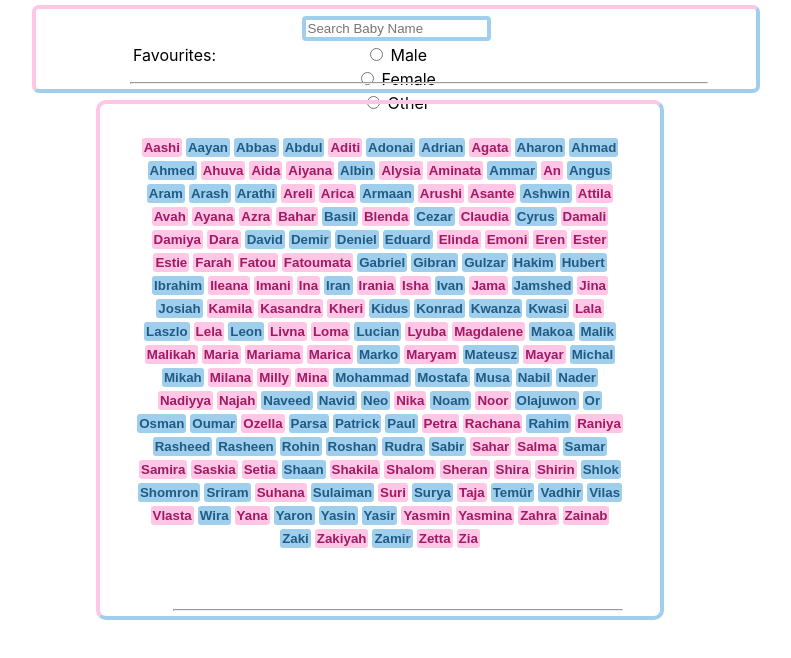
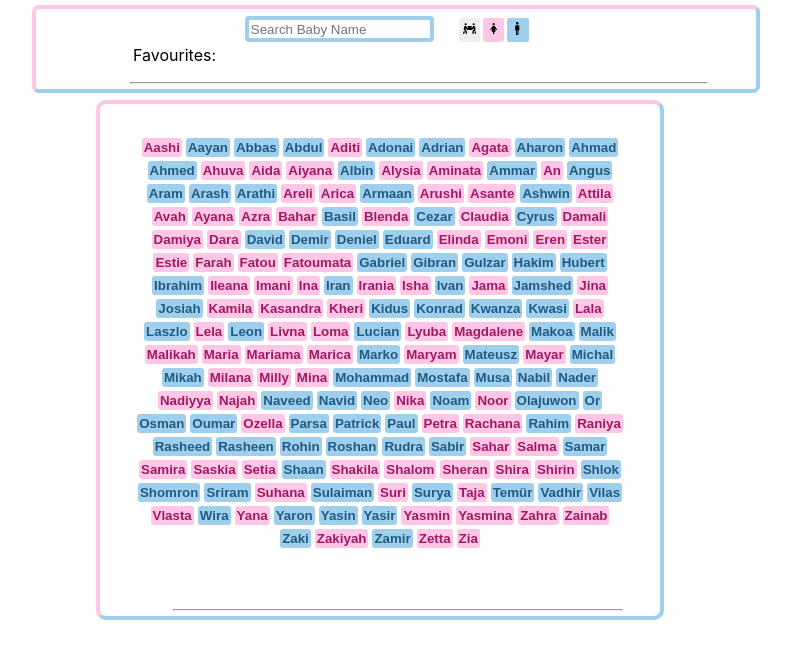
Before and after one commit to yunusfirat/baby-names-react, a React (Create React App) app: page / in a window 1280 px wide. Shown: the top 658 px of the page, without its empty margins (288-1079 px from the left). Built offline with nearby package versions, Linux system fonts and the light colour scheme.

Commit message:
React icon added buttons are active

```diff
--- a/package.json
+++ b/package.json
@@ -6,6 +6,7 @@
     "@codeyourfuture/eslint-config-standard": "^2.1.0",
     "react": "^17.0.2",
     "react-dom": "^17.0.2",
+    "react-icons": "^4.2.0",
     "react-scripts": "4.0.3",
     "stop-runaway-react-effects": "^2.0.0",
     "web-vitals": "^1.1.2"
--- a/src/App.css
+++ b/src/App.css
@@ -116,8 +116,18 @@ top:20px;
 margin-left:97px ;
 }
 
-
-
+.gender-button {
+  display: flex;
+  margin-left: 25px;
+  margin-top: 9px;
+}
+.icon {
+  margin-right: 3px;
+  border: none;
+  border-radius: 2px;
+  cursor: pointer;
+  padding: 4px;
+}
 
 
 
--- a/src/NameGenderFilter.js
+++ b/src/NameGenderFilter.js
@@ -1,13 +1,33 @@
 import React from "react";
+import { GrRestroomWomen } from "react-icons/gr";
+import { ImMan } from "react-icons/im";
+import { FaPeopleCarry } from "react-icons/fa";
+import Data from "./babyNamesData.json";
+const NameGenderFilter = ({ setData }) => {
 
-const NameGenderFilter = () => {
+    const filterMale = Data.filter((baby) => baby.sex === "m");
+    const filterFemale = Data.filter((baby) => baby.sex === "f");
 
+
+
+    const allfemale = () => {
+      setData(filterFemale);
+    };
+
+    const allmale = () => {
+       setData(filterMale);
+    };
+    const all = () => {
+        setData(Data);
+    };
     return (
-        <div>
-            <div><input type="radio" value="Male" name="gender" /> Male</div>
-            <div><input type="radio" value="Female" name="gender" /> Female</div>
-            <div><input type="radio" value="Other" name="gender" /> Other</div>
+        <>
+        <div className="gender-button">
+            <div><button className="icon"style= {{ backgroundColor:"##DDDDDD" }} onClick={all} ><FaPeopleCarry  /></button></div>
+            <div><button className="icon" style= {{ backgroundColor:"#FFC6E5" }} onClick={allfemale} ><GrRestroomWomen /></button> </div>
+            <div><button className="icon" style= {{ backgroundColor:"#A0CFEE" }} onClick={allmale}><ImMan/></button> </div>
         </div>
+        </>
     );
 };
 
--- a/src/SearchBaby.js
+++ b/src/SearchBaby.js
@@ -10,13 +10,15 @@ const SearchBaby = ({ input, setInput, favourites, setFavourites, data, setData
     return (
         <div className="input-style">
             <Favourites favourites= {favourites} setFavourites={setFavourites} data={data} setData={setData} />
+            <div style={{ display:"flex", left:"29%", position:"absolute" }} >
             <input
             onChange={search}
             value={input}
             placeholder="Search Baby Name"
             id="searchbaby"/>
+            <NameGenderFilter data={data} setData={setData} />
+            </div>
             <hr/>
-            <NameGenderFilter />
         </div>
     );
 };
```
Also changed, not shown: 1 other file (tests, documents, lock files or other folders).
